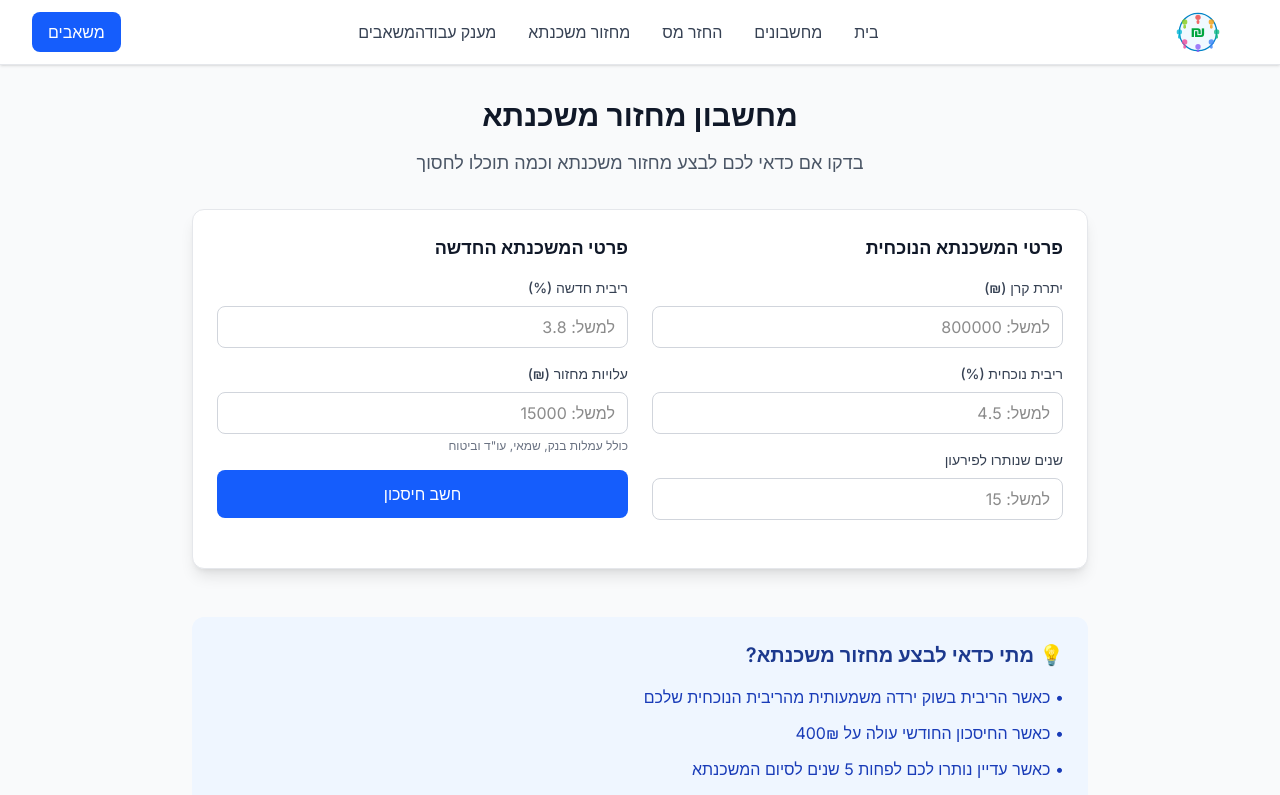
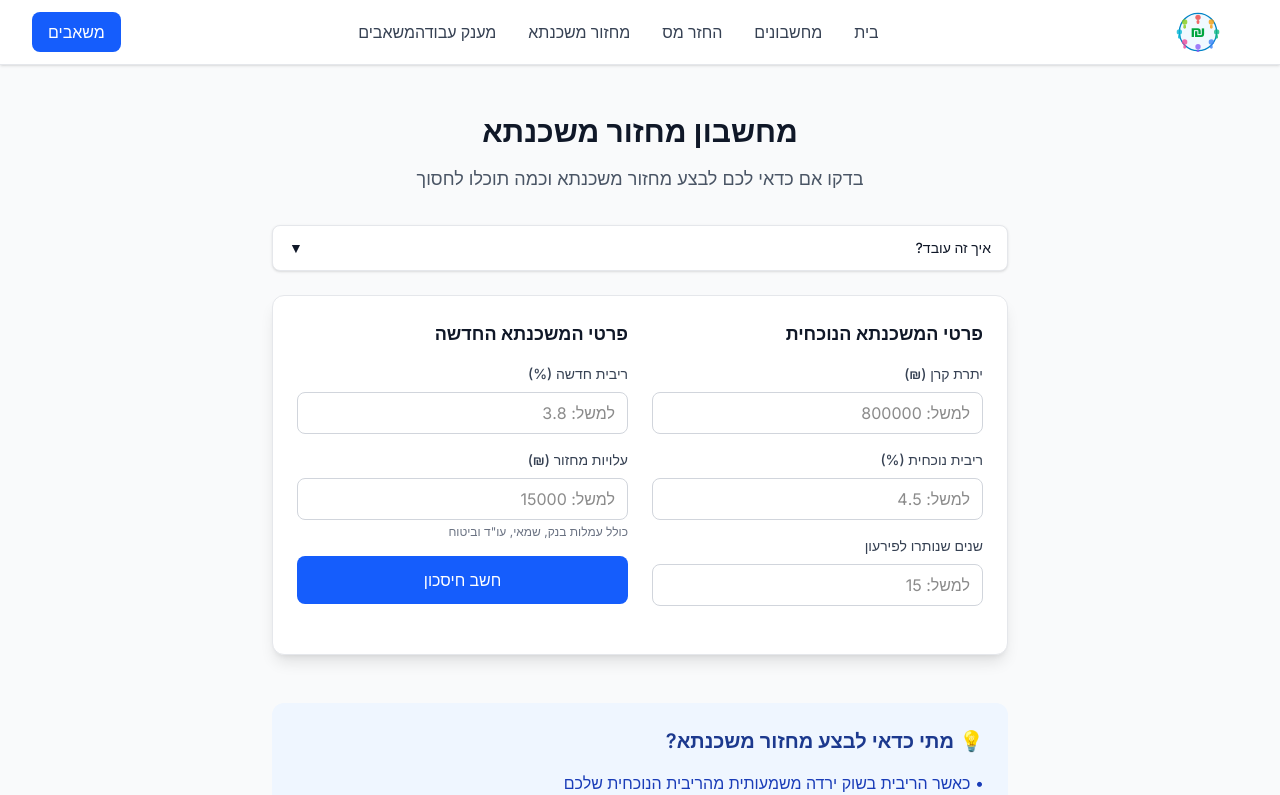
Before and after one commit to shkomig/social-money-israel, a Next.js app: page /calculators/mortgage-refinance in a window 1280 px wide. Shown: the top 795 px of the page. Built offline with nearby package versions, Linux system fonts and the light colour scheme.

Commit message:
feat: integrate HowItWorks across calculators

```diff
--- a/app/calculators/mortgage-refinance/page.tsx
+++ b/app/calculators/mortgage-refinance/page.tsx
@@ -1,11 +1,11 @@
-
 import Layout from '@/components/Layout'
 import MortgageRefinanceCalculator from '@/components/calculators/MortgageRefinanceCalculator'
+import HowItWorks from '@/components/HowItWorks'
 
 export default function MortgageRefinancePage() {
   return (
     <Layout>
-      <div className="max-w-4xl mx-auto" dir="rtl">
+      <div dir="rtl" className="max-w-screen-md mx-auto p-4">
         <div className="text-center mb-8">
           <h1 className="text-3xl font-bold text-gray-900 mb-4">
             מחשבון מחזור משכנתא
@@ -13,6 +13,24 @@ export default function MortgageRefinancePage() {
           <p className="text-lg text-gray-600">
             בדקו אם כדאי לכם לבצע מחזור משכנתא וכמה תוכלו לחסוך
           </p>
+        </div>
+
+        <div className="mb-6">
+          <HowItWorks
+            title="איך זה עובד – מחזור משכנתא"
+            subtitle="בדקו כדאיות בשלושה צעדים"
+            steps={[
+              { title: 'מזינים פרטי משכנתא', detail: 'יתרה, ריבית נוכחית ושנים שנותרו' },
+              { title: 'משווים ריבית חדשה', detail: 'הכניסו ריבית חלופית ועלויות מחזור' },
+              { title: 'מקבלים החלטה', detail: 'בדקו חיסכון חודשי, נקודת איזון והאם זה משתלם' },
+            ]}
+            tips={[
+              'השוו הצעות מכמה בנקים',
+              'בדקו עמלות פירעון מוקדם',
+              'שקלו קיצור תקופה להגדלת החיסכון הכולל',
+            ]}
+            sources={[{ label: 'בנק ישראל – משכנתאות', url: 'https://www.boi.org.il' }]}
+          />
         </div>
 
         <MortgageRefinanceCalculator />
@@ -42,7 +60,7 @@ export default function MortgageRefinancePage() {
             <p>• התייעצו עם יועץ משכנתאות לפני החלטה</p>
           </div>
         </div>
-      </div>
+  </div>
     </Layout>
   )
 }
--- a/app/calculators/tax-refund/page.tsx
+++ b/app/calculators/tax-refund/page.tsx
@@ -1,10 +1,11 @@
 import Layout from '@/components/Layout'
 import TaxRefundCalculator from '@/components/calculators/TaxRefundCalculator'
+import HowItWorks from '@/components/HowItWorks'
 
 export default function TaxRefundPage() {
   return (
     <Layout>
-      <div className="max-w-4xl mx-auto" dir="rtl">
+      <div dir="rtl" className="max-w-screen-md mx-auto p-4">
         <div className="text-center mb-8">
           <h1 className="text-3xl font-bold text-gray-900 mb-4">
             מחשבון החזר מס
@@ -15,6 +16,26 @@ export default function TaxRefundPage() {
           </p>
         </div>
 
+        <div className="mb-6">
+          <HowItWorks
+            title="איך זה עובד – החזר מס"
+            subtitle="שלבים פשוטים לקבלת ההחזר"
+            steps={[
+              { title: 'אוספים מסמכים', detail: 'טופסי 106, אישורי תרומות, לימודים והפקדות' },
+              { title: 'ממלאים פרטים', detail: 'הכנסות, נקודות זיכוי וזיכויים רלוונטיים' },
+              { title: 'מגישים בקשה', detail: 'הגשה לרשות המסים וקבלת ההחזר לחשבון' },
+            ]}
+            tips={[
+              'שמרו קבלות ואישורים',
+              'בדקו זכאות לנקודות זיכוי מיוחדות',
+              'אפשר להגיש עבור עד 6 שנים אחורה',
+            ]}
+            sources={[
+              { label: 'רשות המסים', url: 'https://tax.gov.il' },
+            ]}
+          />
+        </div>
+
         <TaxRefundCalculator />
       </div>
     </Layout>
--- a/app/calculators/work-grant/page.tsx
+++ b/app/calculators/work-grant/page.tsx
@@ -1,10 +1,11 @@
 import Layout from '@/components/Layout'
 import WorkGrantCalculator from '@/components/calculators/WorkGrantCalculator'
+import HowItWorks from '@/components/HowItWorks'
 
 export default function WorkGrantPage() {
   return (
     <Layout>
-      <div className="max-w-4xl mx-auto" dir="rtl">
+      <div dir="rtl" className="max-w-screen-md mx-auto p-4">
         <div className="text-center mb-8">
           <h1 className="text-3xl font-bold text-gray-900 mb-4">
             מחשבון מענק עבודה
@@ -15,6 +16,26 @@ export default function WorkGrantPage() {
           </p>
         </div>
 
+        <div className="mb-6">
+          <HowItWorks
+            title="איך זה עובד – מענק עבודה"
+            subtitle="בדיקת זכאות והגשה"
+            steps={[
+              { title: 'בודקים הכנסה', detail: 'הזן הכנסות שנתיות ומשפחתיות' },
+              { title: 'מחשבים זכאות', detail: 'קבלו אומדן מענק לפי הקריטריונים' },
+              { title: 'מגישים בקשה', detail: 'הגישו באתר הרשמי וקבלו העברה לחשבון' },
+            ]}
+            tips={[
+              'בדקו מצב משפחתי מעודכן',
+              'שמרו תלושי שכר וטפסי 106',
+              'ודאו פרטי חשבון בנק נכונים',
+            ]}
+            sources={[
+              { label: 'רשות המסים – מענק עבודה', url: 'https://tax.gov.il' },
+            ]}
+          />
+        </div>
+
         <WorkGrantCalculator />
       </div>
     </Layout>
```
